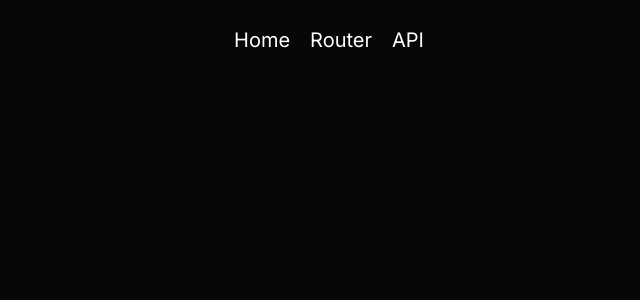
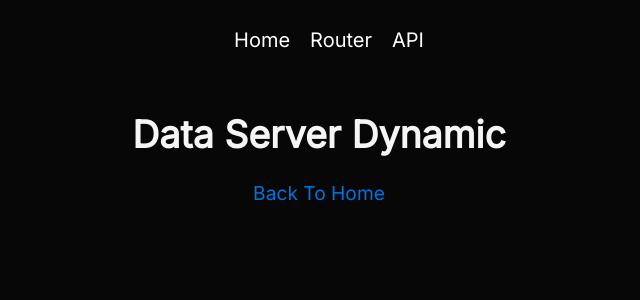
Before and after one commit to AhmedShaykh/NEXT.JS-13, a Next.js app: page /invokeapi/server_dynamic in a window 1280 px wide. Shown: the top 300 px of the page, without its empty margins (321-961 px from the left). Built offline with nearby package versions, Linux system fonts and the light colour scheme.

Commit message:
Add API's

```diff
--- a/app/invokeapi/(api)/server_dynamic/page.tsx
+++ b/app/invokeapi/(api)/server_dynamic/page.tsx
@@ -1,10 +1,20 @@
 import React from 'react';
+import Link from 'next/link';
 import styles from '../../../page.module.css';
 
 const page = () => {
     return (
         <div className={styles.main}>
-            <h3></h3>
+            <h3>Data Server Dynamic</h3>
+
+            <Link href="/invokeapi">
+                <p
+                    style={{ marginTop: "1.5rem" }}
+                    className={styles.link}
+                >
+                    Back To Home
+                </p>
+            </Link>
         </div>
     )
 };
```
Also changed, not shown: app/invokeapi/(api)/fetch_client/page.tsx (+11 -1 lines), app/invokeapi/(api)/server_static/page.tsx (+11 -1 lines).
